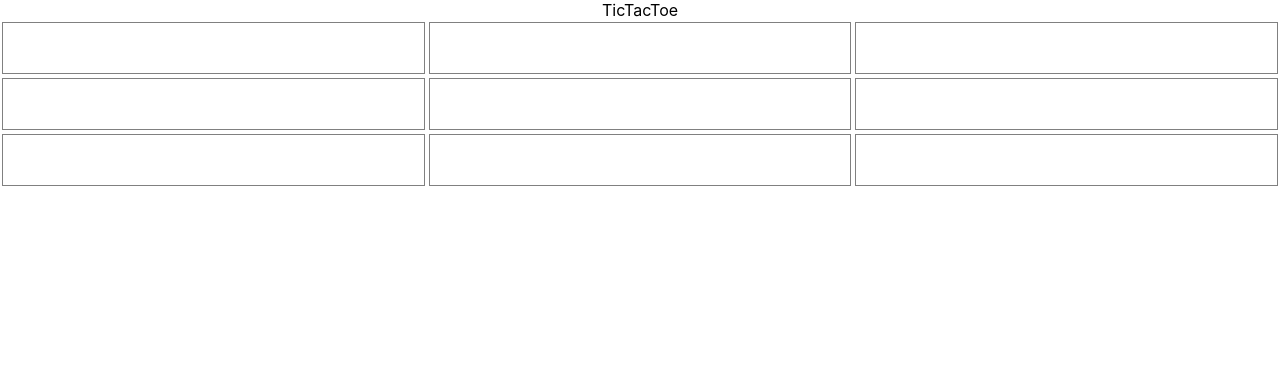
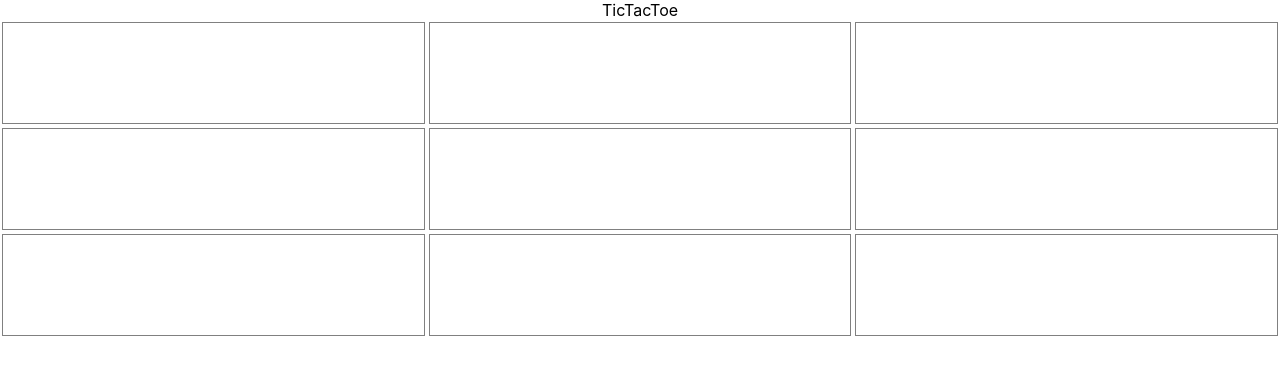
Before and after one commit to sanchit0496/reactjs-machine-coding-challenges, a React (Create React App) app in the folder tic-tac-toe/: page / in a window 1280 px wide. Shown: the top 374 px of the page. Built offline with nearby package versions, Linux system fonts and the light colour scheme.

Commit message:
have improved the css

```diff
--- a/tic-tac-toe/src/App.css
+++ b/tic-tac-toe/src/App.css
@@ -11,4 +11,11 @@
   margin: 2px;
   padding: 25px;
   cursor: pointer;
+  height: 50px;
 }
+.board-value{
+  position: relative;
+  top: 50%;
+  left: 50%;
+  transform: translate(-50%, -50%);
+}
--- a/tic-tac-toe/src/App.js
+++ b/tic-tac-toe/src/App.js
@@ -73,7 +73,9 @@
     for (let i = 0; i < NUMBER_OF_BOXES; i++) {
       arr.push(
         <div onClick={() => handleClick(i)} className="box" key={i}>
-          {renderBoardValue(i)}
+          <div className="board-value">
+            {renderBoardValue(i)}
+          </div>
         </div>
       );
     }
```
